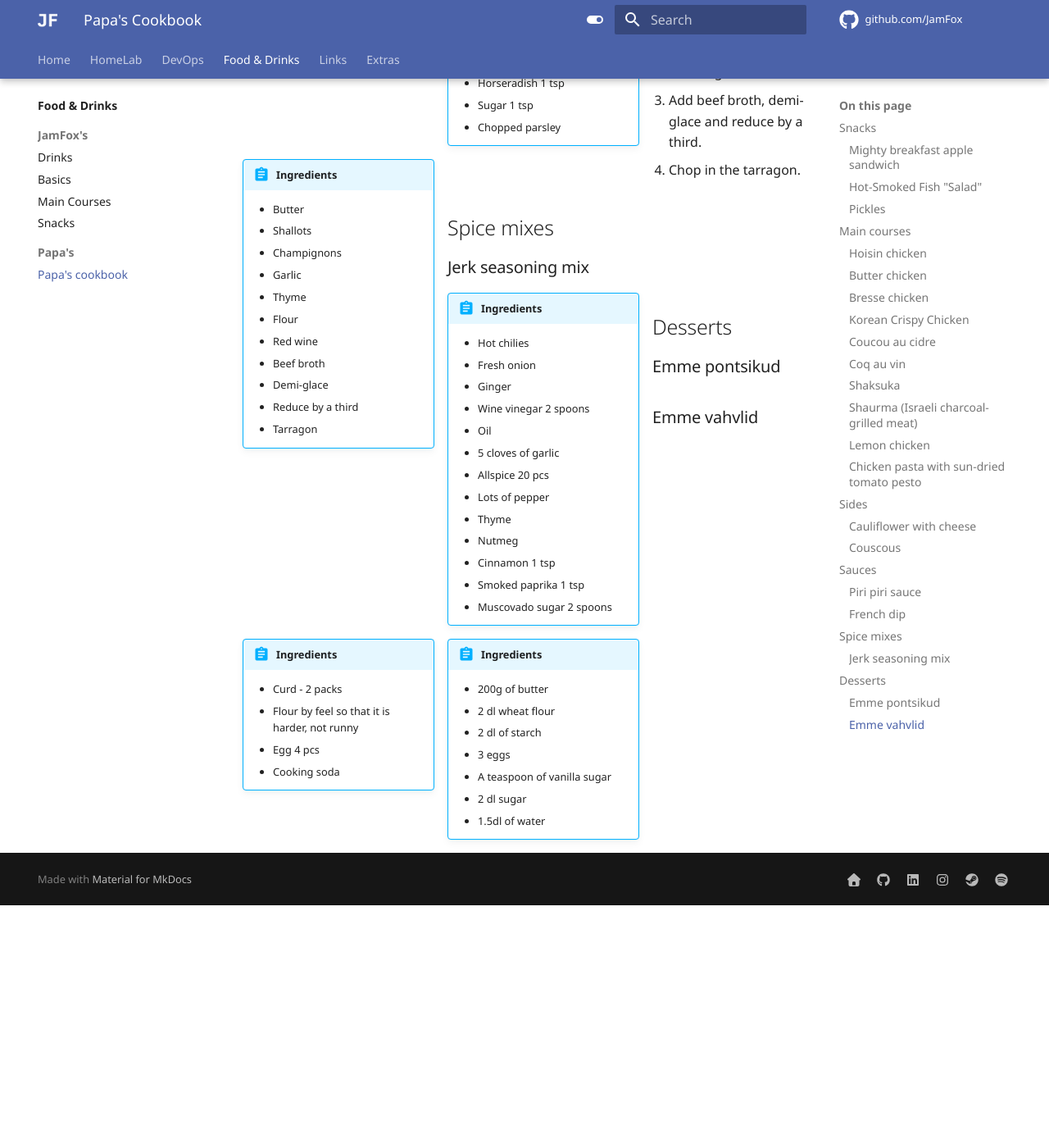
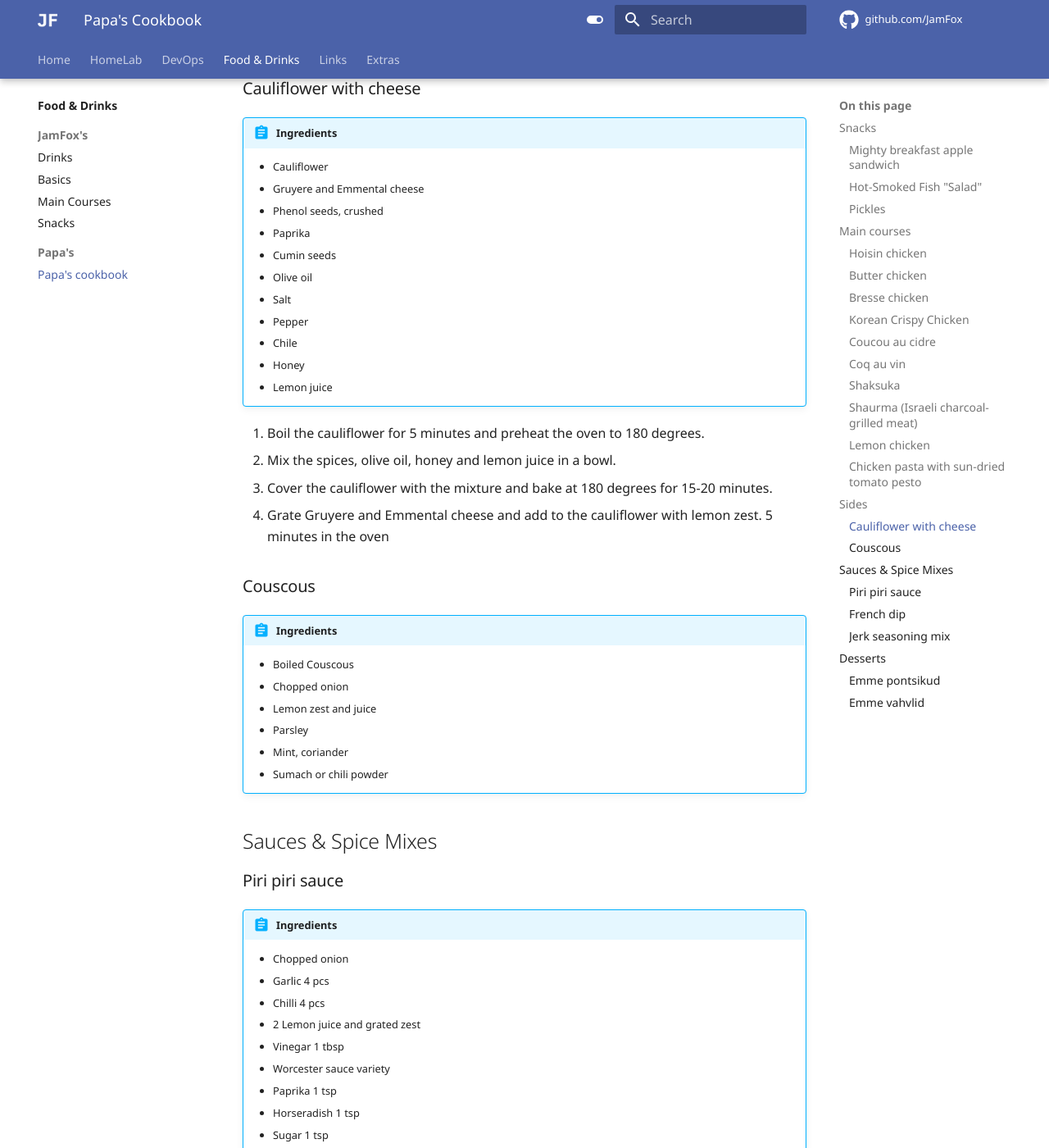
Before and after one commit to JamFox/docs.jamfox.dev, an MkDocs documentation site: the page built from docs/content/food/papacookbook.md, in a window 1280 px wide and 1400 px high, scrolled down 7256 px. Shown: the whole window at 82% size. Built offline with MkDocs 1.6.1 and Material for MkDocs 9.7.7, drawn with Linux system fonts in a browser that asks for light colours; comment, search, counter and statistics services are not loaded; before the commit the page ends 8360 px from its top, so only the background shows below that; part of the change alters nothing that is shown; some of the changed text lies outside the part shown.

Commit message:
formatting fixes

```diff
--- a/docs/content/food/papacookbook.md
+++ b/docs/content/food/papacookbook.md
@@ -62,7 +62,7 @@ Best served on ciabatta or equivalent bread.
 
 ### Pickles
 
-!!! abstract inline "Ingredients (for a 3L jar)"
+!!! abstract "Ingredients (for a 3L jar)"
     - 1.5 tbsp of sugar
     - 2 tablespoons of salt
     - 3 tablespoons of vinegar
@@ -71,25 +71,25 @@ Best served on ciabatta or equivalent bread.
 
 ### Hoisin chicken
 
-!!! abstract inline "Ingredients"
-   - 2 packs of chicken thigh meat
-   - Salt, pepper, Tibetan chili powder marinade
-   - Mushrooms 1 pack
-   - 2 large onions
-   - Garlic 6 cloves
-   - Chilli 2 pcs
-   - Hoisin sauce
-   - Soy, water, starch
+!!! abstract "Ingredients"
+    - 2 packs of chicken thigh meat
+    - Salt, pepper, Tibetan chili powder marinade
+    - Mushrooms 1 pack
+    - 2 large onions
+    - Garlic 6 cloves
+    - Chilli 2 pcs
+    - Hoisin sauce
+    - Soy, water, starch
 
 ### Butter chicken
 
-!!! abstract inline "Pork Ingredients"
-   - Pork neck chop
-   - Fish sauce
-   - Soy sauce
-   - Honey
+!!! abstract "Pork Ingredients"
+    - Pork neck chop
+    - Fish sauce
+    - Soy sauce
+    - Honey
 
-!!! abstract inline "Spice Mix Ingredients"
+!!! abstract "Spice Mix Ingredients"
     - Sibul
     - Küüslauk
     - Tšilli
@@ -101,7 +101,7 @@ Fry separately and combine.
 
 ### Bresse chicken
 
-!!! abstract inline "Ingredients"
+!!! abstract "Ingredients"
     - Whole chicken
     - Garlic
     - Bouquet garni (leek, sprig of thyme)
@@ -117,14 +117,14 @@ Fry separately and combine.
 
 ### Korean Crispy Chicken
 
-!!! abstract inline "Chiken Ingredients"
+!!! abstract "Chiken Ingredients"
     - Chicken thigh meat
     - Frying mixture (flour, starch, baking powder, salt, vodka, water)
 
 
 Fry for 8 minutes in 160-degree oil and a second time at 190 degrees.
 
-!!! abstract inline "Dip Ingredients"
+!!! abstract "Dip Ingredients"
     - Korean chili sauce 1 tbsp
     - Rice vinegar 1 tsp
     - Honey 1 tbsp
@@ -133,7 +133,7 @@ Fry for 8 minutes in 160-degree oil and a second time at 190 degrees.
 
 ### Coucou au cidre
 
-!!! abstract inline "Ingredients"
+!!! abstract "Ingredients"
     - Chicken
     - Shallots
     - Calvados
@@ -169,7 +169,7 @@ Fry for 8 minutes in 160-degree oil and a second time at 190 degrees.
 
 ### Shaksuka
 
-!!! abstract inline "Ingredients"
+!!! abstract "Ingredients"
     - Onions
     - Peppers
     - Garlic
@@ -192,7 +192,7 @@ Fry for 8 minutes in 160-degree oil and a second time at 190 degrees.
 
 ### Shaurma (Israeli charcoal-grilled meat)
 
-!!! abstract inline "Marinade Ingredients"
+!!! abstract "Marinade Ingredients"
     - Lemon juice
     - Oil
     - Cumin seeds
@@ -205,7 +205,7 @@ Combine and marinate the meat to be grilled in it.
 
 ### Lemon chicken
 
-!!! abstract inline "Ingredients"
+!!! abstract "Ingredients"
     - Chicken
     - White wine
     - Lemon
@@ -224,19 +224,19 @@ Combine and marinate the meat to be grilled in it.
 
 ### Chicken pasta with sun-dried tomato pesto
 
-!!! abstract inline "Chicken Ingredients"
-   - 1 large onion
-   - 2 cloves of garlic
-   - 0.5 kg Chicken thigh meat
-   - 150g of tomato paste
-   - Pasta
+!!! abstract "Chicken Ingredients"
+    - 1 large onion
+    - 2 cloves of garlic
+    - 0.5 kg Chicken thigh meat
+    - 150g of tomato paste
+    - Pasta
 
-!!! abstract inline "Pesto Ingredients"
-   - Handful of almonds
-   - Small bell pepper
-   - 150g sun-dried tomato in oil
-   - Bunch of basil
-   - A thumb-sized piece of grated Parmesan
+!!! abstract "Pesto Ingredients"
+    - Handful of almonds
+    - Small bell pepper
+    - 150g sun-dried tomato in oil
+    - Bunch of basil
+    - A thumb-sized piece of grated Parmesan
 
 1. Boil pasta, keep them a bit firm.
 2. Fry the chicken ingredients in a pan and mix with the pasta.
@@ -247,18 +247,18 @@ Combine and marinate the meat to be grilled in it.
 
 ### Cauliflower with cheese
 
-!!! abstract inline "Ingredients"
-   - Cauliflower
-   - Gruyere and Emmental cheese
-   - Phenol seeds, crushed
-   - Paprika
-   - Cumin seeds
-   - Olive oil
-   - Salt
-   - Pepper
-   - Chile
-   - Honey
-   - Lemon juice
+!!! abstract "Ingredients"
+    - Cauliflower
+    - Gruyere and Emmental cheese
+    - Phenol seeds, crushed
+    - Paprika
+    - Cumin seeds
+    - Olive oil
+    - Salt
+    - Pepper
+    - Chile
+    - Honey
+    - Lemon juice
 
 1. Boil the cauliflower for 5 minutes and preheat the oven to 180 degrees.
 2. Mix the spices, olive oil, honey and lemon juice in a bowl.
@@ -267,7 +267,7 @@ Combine and marinate the meat to be grilled in it.
 
 ### Couscous
 
-!!! abstract inline "Ingredients"
+!!! abstract "Ingredients"
     - Boiled Couscous
     - Chopped onion
     - Lemon zest and juice
@@ -275,11 +275,11 @@ Combine and marinate the meat to be grilled in it.
     - Mint, coriander
     - Sumach or chili powder
 
-## Sauces
+## Sauces & Spice Mixes
 
 ### Piri piri sauce
 
-!!! abstract inline "Ingredients"
+!!! abstract "Ingredients"
     - Chopped onion
     - Garlic 4 pcs
     - Chilli 4 pcs
@@ -293,7 +293,7 @@ Combine and marinate the meat to be grilled in it.
 
 ### French dip
 
-!!! abstract inline "Ingredients"
+!!! abstract "Ingredients"
     - Butter
     - Shallots
     - Champignons
@@ -311,11 +311,9 @@ Combine and marinate the meat to be grilled in it.
 3. Add beef broth, demi-glace and reduce by a third.
 4. Chop in the tarragon.
 
-## Spice mixes
-
 ### Jerk seasoning mix
 
-!!! abstract inline "Ingredients"
+!!! abstract "Ingredients"
     - Hot chilies
     - Fresh onion
     - Ginger
@@ -334,15 +332,15 @@ Combine and marinate the meat to be grilled in it.
 
 ### Emme pontsikud
 
-!!! abstract inline "Ingredients"
+!!! abstract "Ingredients"
     - Curd - 2 packs
-    - Flour by feel so that it is harder, not runny
+    - Flour by feel so that it's a bit harder, not runny
     - Egg 4 pcs
     - Cooking soda
 
 ### Emme vahvlid
 
-!!! abstract inline "Ingredients"
+!!! abstract "Ingredients"
     - 200g of butter
     - 2 dl wheat flour
     - 2 dl of starch
```
